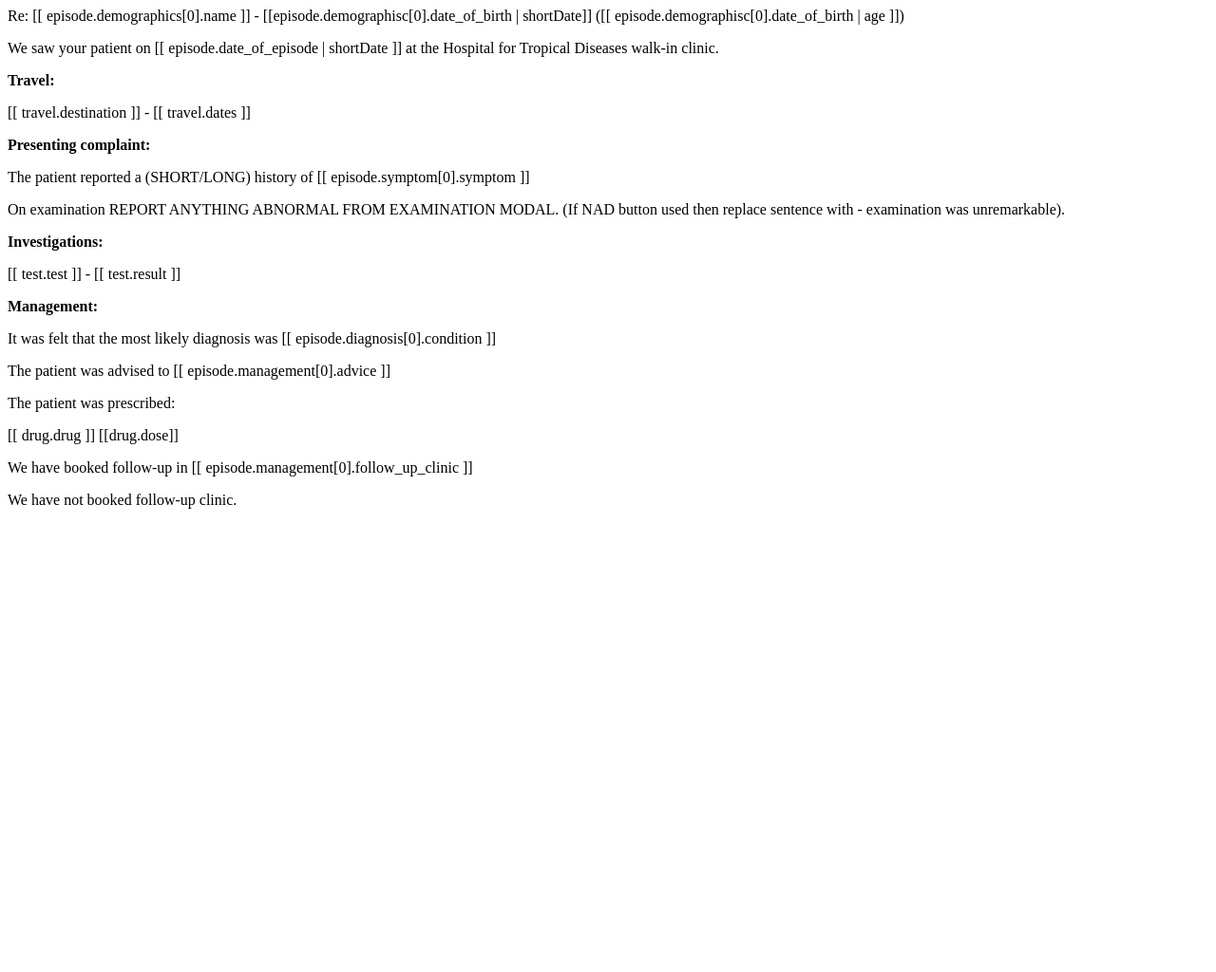
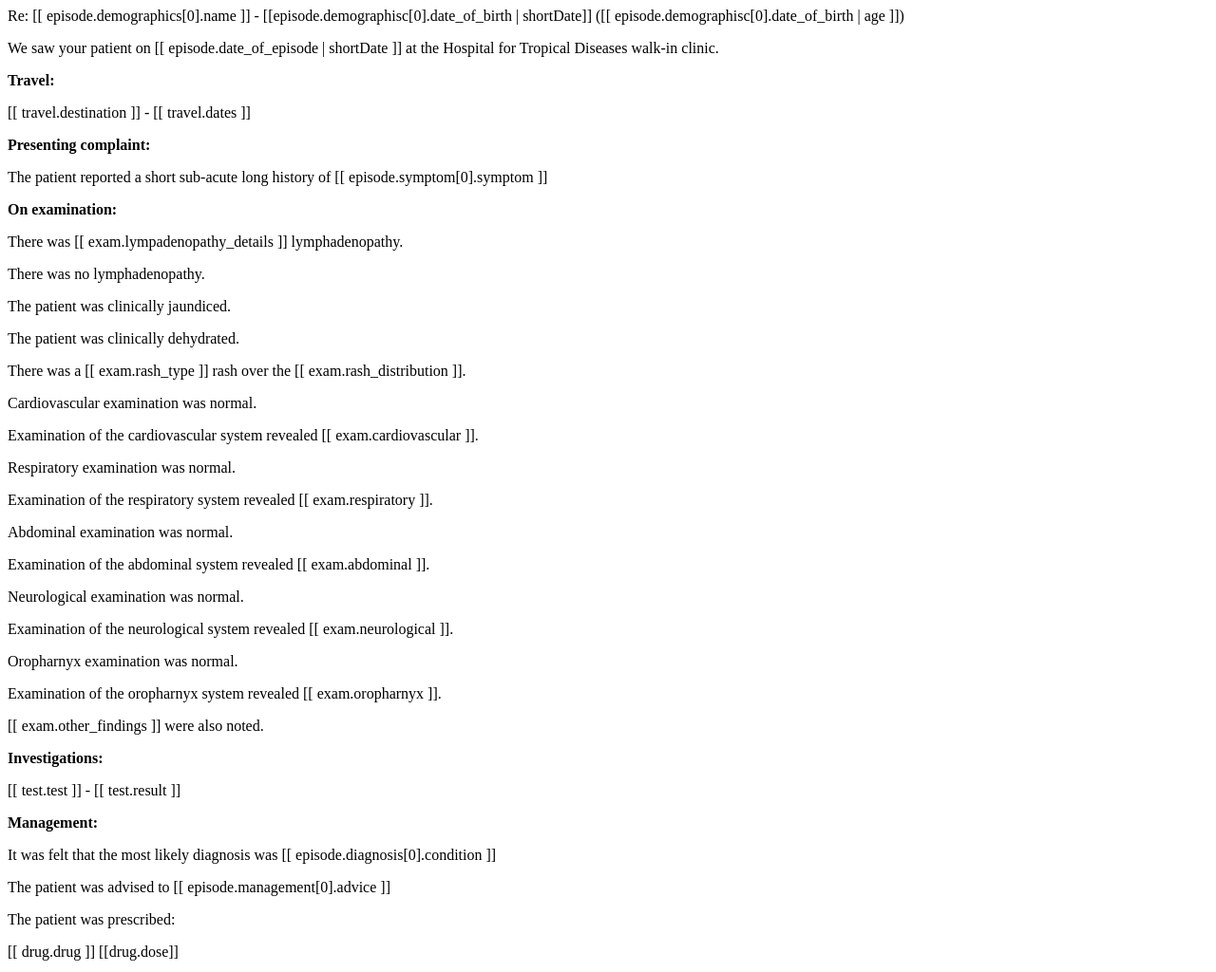
Before and after one commit to openhealthcare/opal-walk-in, a Django app: template walkin/templates/walkin_discharge_letter.html in a window 1280 px wide. Shown: the top 1024 px of the page at 95% size. Before the commit the page ends 536 px from the top, so only its background shows below. Run offline with Django 3.2, Linux system fonts and the light colour scheme; the template is opened without the code that fills it, so the values that code supplies are empty.

Commit message:
Update Walkin Discharge letter.
refs openhealthcare/elcid#537

```diff
--- a/walkin/templates/walkin_discharge_letter.html
+++ b/walkin/templates/walkin_discharge_letter.html
@@ -17,13 +17,66 @@
 
 <p><b>Presenting complaint:</b></p>
 <p>
-  The patient reported a (SHORT/LONG) history of [[ episode.symptom[0].symptom ]]
+  The patient reported a
+  <span ng-show="episode.symptom[0].duration == '3 days or less' || episode.symptom[0] == '4-10 days'">short</span>
+  <span ng-show="episode.symptom[0].duration == '11-21 days' || episode.symptom[0] == '22 days to 3 months'">sub-acute</span>
+  <span ng-show="episode.symptom[0].duration == 'over 3 months'">long</span>
+  history of [[ episode.symptom[0].symptom ]]
 </p>
 </p>
-  On examination REPORT ANYTHING ABNORMAL FROM
-  EXAMINATION MODAL. (If NAD button used then replace sentence with -
-  examination was unremarkable).
+ <b>On examination:</b>
 </p>
+<div ng-repeat="exam in episode.clinical_findings">
+  <p ng-show="exam.lympadenopathy == 'yes'">
+    There was [[ exam.lympadenopathy_details ]] lymphadenopathy.
+  </p>
+  <p ng-hide="exam.lympadenopathy == 'yes'">
+    There was no lymphadenopathy.
+  </p>
+  <p ng-show="exam.jaundice == 'yes'">
+    The patient was clinically jaundiced.
+  </p>
+  <p ng-show="exam.dehydrated == 'yes'">
+    The patient was clinically dehydrated.
+  </p>
+  <p ng-show="exam.rash == 'yes'">
+    There was a [[ exam.rash_type ]] rash over the [[ exam.rash_distribution ]].
+  </p>
+  <p ng-show="exam.cardiovascular == 'NAD'">
+    Cardiovascular examination was normal.
+  </p>
+  <p ng-show="exam.cardiovascular != 'NAD' && exam.cardiovascular">
+    Examination of the cardiovascular system revealed [[ exam.cardiovascular ]].
+  </p>
+  <p ng-show="exam.respiratory == 'NAD'">
+    Respiratory examination was normal.
+  </p>
+  <p ng-show="exam.respiratory != 'NAD' && exam.respiratory">
+    Examination of the respiratory system revealed [[ exam.respiratory ]].
+  </p>
+  <p ng-show="exam.abdominal == 'NAD'">
+    Abdominal examination was normal.
+  </p>
+  <p ng-show="exam.abdominal != 'NAD' && exam.abdominal">
+    Examination of the abdominal system revealed [[ exam.abdominal ]].
+  </p>
+  <p ng-show="exam.neurological == 'NAD'">
+    Neurological examination was normal.
+  </p>
+  <p ng-show="exam.neurological != 'NAD' && exam.neurological">
+    Examination of the neurological system revealed [[ exam.neurological ]].
+  </p>
+  <p ng-show="exam.oropharnyx == 'NAD'">
+    Oropharnyx examination was normal.
+  </p>
+  <p ng-show="exam.oropharnyx != 'NAD' && exam.oropharnyx">
+    Examination of the oropharnyx system revealed [[ exam.oropharnyx ]].
+  </p>
+  <p ng-show="exam.other_findings != 'NAD' && exam.other_findings">
+    [[ exam.other_findings ]] were also noted.
+  </p>
+
+</div>
 
 <p><b>Investigations:</b></p>
 <p ng-repeat="test in episode.microbiology_test">
```
